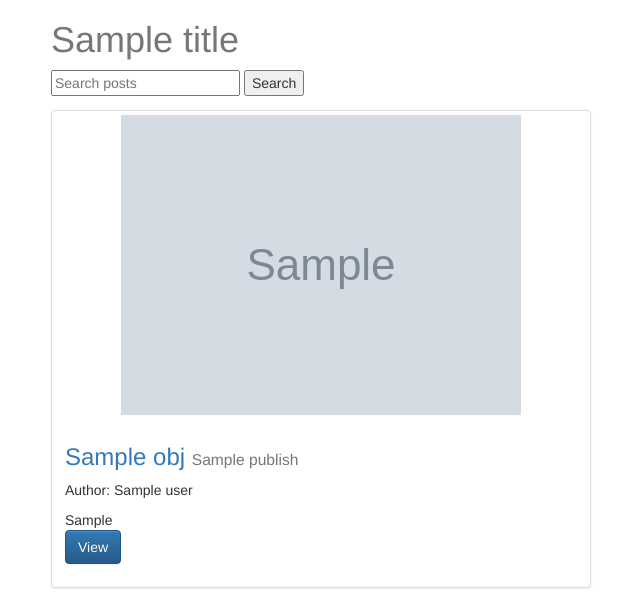
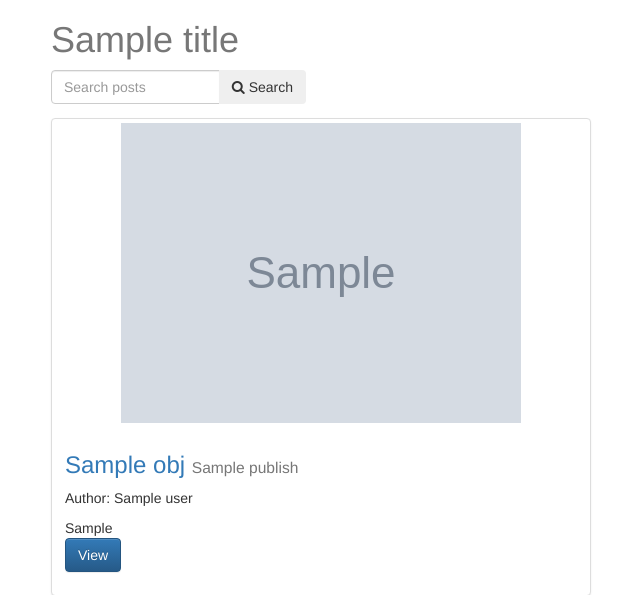
Before and after one commit to 10zinten/blogjango19, a Django app: template src/templates/post_list.html in a window 1280 px wide. Shown: the top 595 px of the page, without its empty margins (319-959 px from the left). Run offline with Django 3.2, Linux system fonts and the light colour scheme; the template is opened without the code that fills it: most values are stand-ins (such as "Sample title", 1, 10 or a date in 2020); grey boxes marked "Sample" are stand-in pictures; parts of the project's set-up code (start-up, migrations or seed data) failed here and were passed over; some libraries are stand-ins or nearby versions.

Commit message:
Use bootstrap input-group and font-awesome

```diff
--- a/src/templates/base.html
+++ b/src/templates/base.html
@@ -10,6 +10,8 @@
 
 <!-- Optional theme -->
 <link rel="stylesheet" href="https://maxcdn.bootstrapcdn.com/bootstrap/3.3.7/css/bootstrap-theme.min.css" integrity="sha384-rHyoN1iRsVXV4nD0JutlnGaslCJuC7uwjduW9SVrLvRYooPp2bWYgmgJQIXwl/Sp" crossorigin="anonymous">
+
+<link rel="stylesheet" type="text/css" href="https://maxcdn.bootstrapcdn.com/font-awesome/4.7.0/css/font-awesome.min.css">
 
 <link rel='stylesheet' href='{% static "css/base.css" %}' />
 
--- a/src/templates/post_list.html
+++ b/src/templates/post_list.html
@@ -4,9 +4,16 @@
 
 	<div class='col-sm-6 col-sm-offset-3'>
 		<h1> {{ title }} </h1>
-		<form method='GET' action=''>
-			<input type='text' name='q' placeholder='Search posts' value='{{ request.GET.q }}'/>
-			<input type='submit' value='Search' />
+		<form method='GET' action='' class='row'>
+			<div class='col-sm-6'>
+				<div class='input-group'>
+					<input class='form-control' type='text' name='q' placeholder='Search posts' value='{{ request.GET.q }}'/>
+					<span class='input-group-btn'>
+						<!-- <input class='btn btn-default' type='submit' value='Search' /> -->
+						<button class='btn btn-defalut' type='submit'><i class="fa fa-search" aria-hidden="true"></i> Search</button>
+					</span>
+				</div>
+			</div>
 		</form>
 		{% for obj in object_lists %}
 			<div class="row">
```
